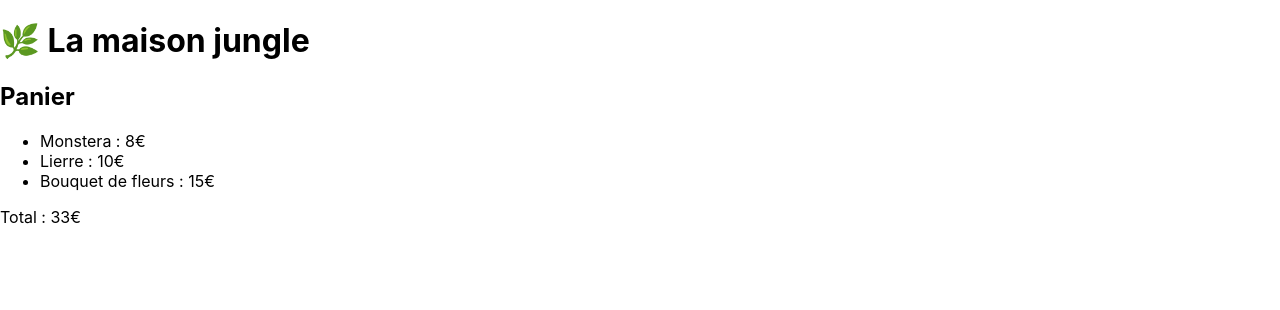
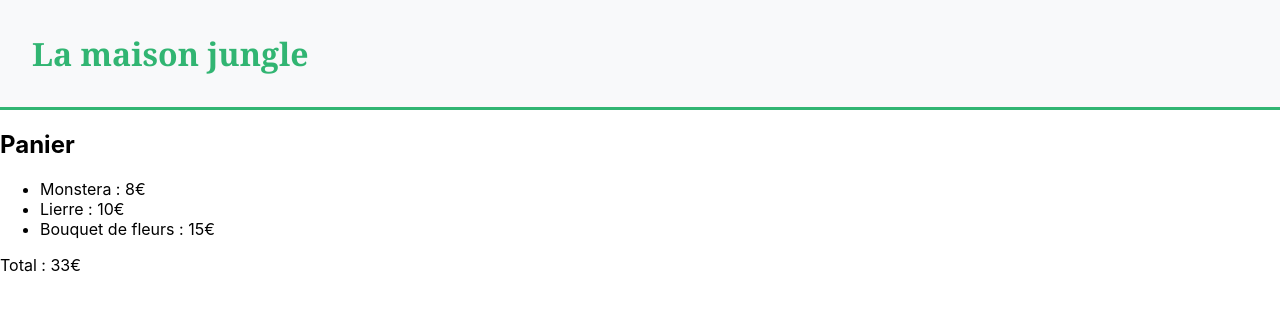
Before and after one commit to Daeliora/P5_la-maison-jungle, a React (Vite) app: page / in a window 1280 px wide. Shown: the top 310 px of the page. Built offline with nearby package versions, Linux system fonts and the light colour scheme.

Commit message:
Modif Banner.JSX +Créa dossier styles+ Créa Banner.CSS

```diff
--- a/src/components/Banner.jsx
+++ b/src/components/Banner.jsx
@@ -1,5 +1,12 @@
+import '../styles/Banner.css'
+
 const Banner = () => {
-  return <h1>🌿 La maison jungle</h1>
+  const title = 'La maison jungle'
+  return (
+    <div className="banner">
+      <h1 className="banner-title">{title}</h1>
+    </div>
+  )
 }
 
 export default Banner
--- /dev/null
+++ b/src/styles/Banner.css
@@ -0,0 +1,15 @@
+.banner {
+  display: flex;
+  align-items: center;
+  justify-content: space-between;
+  padding: 32px;
+  border-bottom: 3px solid #31b572;
+  background-color: #f8f9fa;
+}
+
+.banner-title {
+  color: #31b572;
+  font-size: 2rem;
+  margin: 0;
+  font-family: 'Georgia', serif;
+}
```
